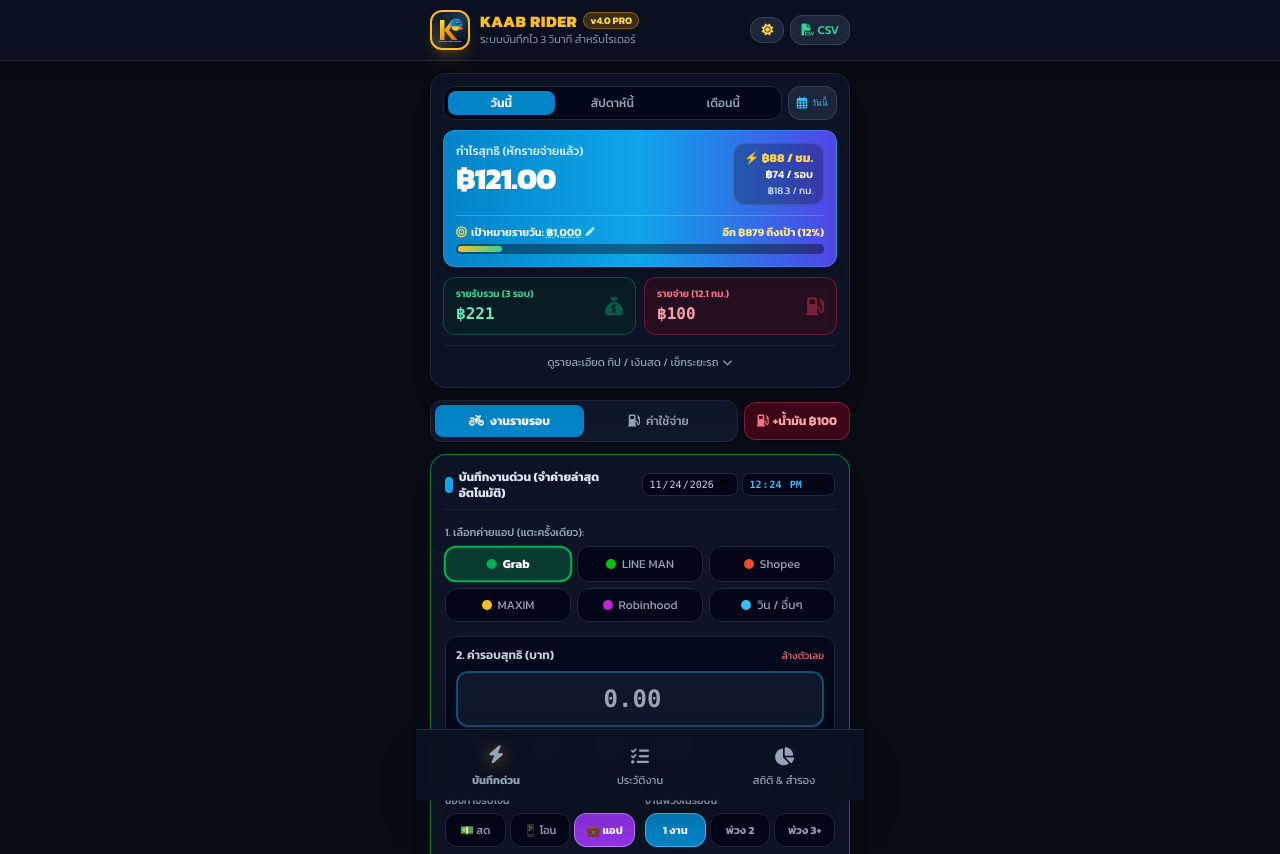
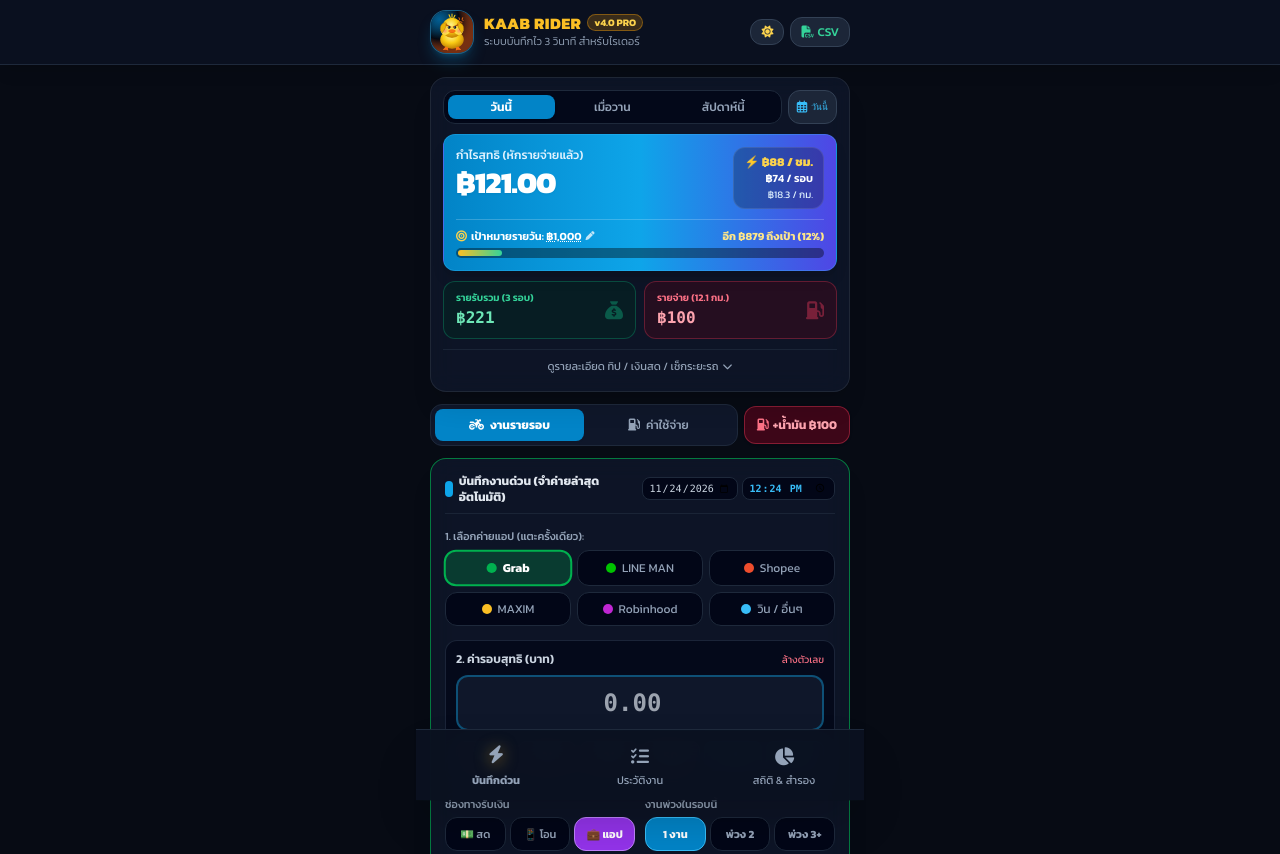
Before and after one commit to NNN-Duck/Rider1, a plain HTML site: page index.html in a window 1280 px wide. Shown: the top 854 px of the page. Drawn offline with nearby package versions, Linux system fonts and the light colour scheme.

Commit message:
Update index.html

```diff
--- a/index.html
+++ b/index.html
@@ -4,6 +4,16 @@
     <meta charset="UTF-8">
     <meta name="viewport" content="width=device-width, initial-scale=1.0, maximum-scale=1.0, user-scalable=no">
     <title>KAAB RIDER PRO v4 - ระบบบันทึกงานไรเดอร์</title>
+
+    <!-- PWA & Home Screen Icon (iOS / Android) -->
+    <meta name="apple-mobile-web-app-capable" content="yes">
+    <meta name="apple-mobile-web-app-status-bar-style" content="black-translucent">
+    <meta name="apple-mobile-web-app-title" content="KAAB RIDER">
+    <meta name="mobile-web-app-capable" content="yes">
+    <meta name="theme-color" content="#070b14">
+    <link rel="apple-touch-icon" sizes="180x180" href="apple-touch-icon.png">
+    <link rel="icon" type="image/png" href="apple-touch-icon.png">
+
     <!-- Tailwind CSS -->
     <script src="https://cdn.tailwindcss.com"></script>
     <!-- FontAwesome Icons -->
@@ -92,25 +102,48 @@
     <header class="bg-[#0b1120]/95 backdrop-blur-md border-b border-slate-800 sticky top-0 z-30 shadow-lg">
         <div class="max-w-md mx-auto px-3.5 py-2.5 flex items-center justify-between">
             <div class="flex items-center space-x-2.5">
-                <!-- K + Cyber Duck Rider SVG Logo -->
-                <div class="w-10 h-10 bg-gradient-to-br from-slate-900 via-slate-800 to-slate-950 rounded-xl flex items-center justify-center shadow-lg shadow-amber-500/20 border-2 border-amber-400 relative overflow-hidden">
-                    <div class="absolute inset-0 bg-gradient-to-tr from-amber-500/20 via-transparent to-sky-500/20 opacity-80"></div>
-                    <svg class="w-8 h-8 relative z-10" viewBox="0 0 64 64" fill="none" xmlns="http://www.w3.org/2000/svg">
-                        <path d="M12 12H21V52H12V12Z" fill="url(#kGrad)" />
-                        <path d="M21 31L36 12H46L30 32L47 52H36L21 33V31Z" fill="url(#kGrad)" />
-                        <path d="M33 21C33 14.5 38 10 45 10C51.5 10 56 14.5 56 21C56 23.5 54.5 25 52 25H35C33.5 25 33 23.5 33 21Z" fill="#0284c7" stroke="#38bdf8" stroke-width="1.2"/>
-                        <path d="M43 15.5H52.5C54.5 15.5 55.5 17 54.5 19.5C53 20.5 49 21 44 21C41.5 21 41 19.5 41.5 18C42 16.5 42.5 15.5 43 15.5Z" fill="#0f172a"/>
-                        <path d="M44 17H51" stroke="#38bdf8" stroke-width="1.8" stroke-linecap="round"/>
-                        <path d="M36 25H51V28C51 31.5 48 33.5 43.5 33.5C39 33.5 36 31.5 36 28V25Z" fill="#facc15"/>
-                        <path d="M49 25.5C54.5 25.5 58 27 57.5 29C57 31 52 31.5 48 30.5L49 25.5Z" fill="#f97316"/>
-                        <path d="M10 55H54" stroke="#38bdf8" stroke-width="2" stroke-linecap="round" stroke-dasharray="16 4 6 4" opacity="0.8"/>
+                <!-- Cute Chubby Duck Icon (Uses apple-touch-icon.png with SVG fallback) -->
+                <div class="w-11 h-11 rounded-2xl flex items-center justify-center shadow-lg shadow-sky-500/25 border border-sky-400/50 relative overflow-hidden bg-slate-950 shrink-0">
+                    <img id="headerDuckImg" src="apple-touch-icon.png" alt="KAAB RIDER" class="w-full h-full object-cover" onerror="this.style.display='none'; document.getElementById('fallbackDuckSvg').style.display='block';">
+                    <!-- Fallback Vector Illustration matching the Chubby Angry Duck -->
+                    <svg id="fallbackDuckSvg" style="display:none;" class="w-full h-full" viewBox="0 0 100 100" xmlns="http://www.w3.org/2000/svg">
                         <defs>
-                            <linearGradient id="kGrad" x1="12" y1="12" x2="47" y2="52" gradientUnits="userSpaceOnUse">
-                                <stop stop-color="#fde047"/>
-                                <stop offset="0.5" stop-color="#f59e0b"/>
-                                <stop offset="1" stop-color="#ea580c"/>
-                            </linearGradient>
+                            <radialGradient id="bgNeon" cx="20%" cy="20%" r="85%">
+                                <stop offset="0%" stop-color="#0284c7" stop-opacity="0.7"/>
+                                <stop offset="55%" stop-color="#050811"/>
+                                <stop offset="100%" stop-color="#ea580c" stop-opacity="0.5"/>
+                            </radialGradient>
+                            <radialGradient id="duckBody" cx="45%" cy="35%" r="60%">
+                                <stop offset="0%" stop-color="#fef08a"/>
+                                <stop offset="55%" stop-color="#facc15"/>
+                                <stop offset="100%" stop-color="#ca8a04"/>
+                            </radialGradient>
+                            <radialGradient id="cheekBlush" cx="50%" cy="50%" r="50%">
+                                <stop offset="0%" stop-color="#fb7185" stop-opacity="0.65"/>
+                                <stop offset="100%" stop-color="#fb7185" stop-opacity="0"/>
+                            </radialGradient>
                         </defs>
+                        <rect width="100" height="100" rx="22" fill="url(#bgNeon)"/>
+                        <path d="M46 16 L43 9 M50 15 L50 7 M54 16 L57 10" stroke="#facc15" stroke-width="2.5" stroke-linecap="round"/>
+                        <ellipse cx="50" cy="68" rx="28" ry="22" fill="url(#duckBody)"/>
+                        <circle cx="50" cy="40" r="24" fill="url(#duckBody)"/>
+                        <circle cx="34" cy="46" r="11" fill="#fde047"/>
+                        <circle cx="66" cy="46" r="11" fill="#fde047"/>
+                        <circle cx="33" cy="47" r="8" fill="url(#cheekBlush)"/>
+                        <circle cx="67" cy="47" r="8" fill="url(#cheekBlush)"/>
+                        <path d="M27 52 C18 44, 22 28, 35 28 C39 28, 37 37, 31 46 Z" fill="#eab308" stroke="#a16207" stroke-width="1"/>
+                        <path d="M73 52 C82 44, 78 28, 65 28 C61 28, 63 37, 69 46 Z" fill="#eab308" stroke="#a16207" stroke-width="1"/>
+                        <path d="M36 33 L47 38" stroke="#b45309" stroke-width="3" stroke-linecap="round"/>
+                        <path d="M64 33 L53 38" stroke="#b45309" stroke-width="3" stroke-linecap="round"/>
+                        <circle cx="43" cy="39" r="3" fill="#0f172a"/>
+                        <circle cx="42" cy="38" r="1" fill="#ffffff"/>
+                        <circle cx="57" cy="39" r="3" fill="#0f172a"/>
+                        <circle cx="56" cy="38" r="1" fill="#ffffff"/>
+                        <path d="M42 46 Q50 41 58 46 Q62 51 50 51 Q38 51 42 46 Z" fill="#f97316"/>
+                        <path d="M44 50 Q50 54 56 50" fill="#ea580c"/>
+                        <path d="M67 16 Q70 20 66 23 M75 16 Q72 20 76 23 M67 27 Q70 23 74 27" stroke="#f97316" stroke-width="2.2" fill="none" stroke-linecap="round"/>
+                        <path d="M34 86 L28 93 L36 92 L41 94 L40 86 Z" fill="#f97316"/>
+                        <path d="M66 86 L72 93 L64 92 L59 94 L60 86 Z" fill="#f97316"/>
                     </svg>
                 </div>
                 <div>
@@ -145,8 +178,8 @@
             <div class="flex items-center justify-between gap-1.5">
                 <div class="grid grid-cols-3 gap-1 flex-1 bg-slate-950/80 p-1 rounded-xl border border-slate-800">
                     <button onclick="setQuickDate('today')" id="btn-quick-today" class="py-1 px-2 bg-sky-600 text-white font-semibold text-xs rounded-lg shadow transition">วันนี้</button>
+                    <button onclick="setQuickDate('yesterday')" id="btn-quick-yesterday" class="py-1 px-2 text-slate-400 font-medium text-xs rounded-lg transition">เมื่อวาน</button>
                     <button onclick="setQuickDate('week')" id="btn-quick-week" class="py-1 px-2 text-slate-400 font-medium text-xs rounded-lg transition">สัปดาห์นี้</button>
-                    <button onclick="setQuickDate('month')" id="btn-quick-month" class="py-1 px-2 text-slate-400 font-medium text-xs rounded-lg transition">เดือนนี้</button>
                 </div>
                 <button onclick="toggleDateDrawer()" class="p-2 bg-slate-800/90 hover:bg-slate-700 text-sky-400 rounded-xl border border-slate-700 text-xs flex items-center gap-1" title="เลือกวันที่เอง">
                     <i class="fa-regular fa-calendar-days"></i>
@@ -404,8 +437,6 @@
                             <div class="flex space-x-1">
                                 <button type="button" onclick="quickSetDist(1)" class="text-[10px] bg-slate-800 text-slate-300 px-1.5 py-0.2 rounded border border-slate-700">1กม.</button>
                                 <button type="button" onclick="quickSetDist(2)" class="text-[10px] bg-slate-800 text-slate-300 px-1.5 py-0.2 rounded border border-slate-700">2กม.</button>
-
-
                             </div>
                         </div>
                         <input type="number" step="0.1" id="tripDistance" inputmode="decimal" oninput="calculateTripFuelEst()" placeholder="0.0" class="w-full bg-slate-950 border border-slate-800 text-slate-200 rounded-xl px-3 py-2 text-sm font-mono focus:ring-1 focus:ring-sky-500 focus:outline-none">
@@ -994,24 +1025,24 @@
             let start = new Date();
             let end = new Date();
 
-            if (type === 'week') {
+            if (type === 'yesterday') {
+                start.setDate(today.getDate() - 1);
+                end.setDate(today.getDate() - 1);
+            } else if (type === 'week') {
                 const day = today.getDay();
                 const diffToMonday = today.getDate() - day + (day === 0 ? -6 : 1);
                 start.setDate(diffToMonday);
                 end.setDate(start.getDate() + 6);
-            } else if (type === 'month') {
-                start = new Date(today.getFullYear(), today.getMonth(), 1);
-                end = new Date(today.getFullYear(), today.getMonth() + 1, 0);
             }
 
             const format = (d) => `${d.getFullYear()}-${String(d.getMonth() + 1).padStart(2, '0')}-${String(d.getDate()).padStart(2, '0')}`;
             document.getElementById('startDate').value = format(start);
             document.getElementById('endDate').value = format(end);
 
-            const badgeText = type === 'today' ? 'วันนี้' : (type === 'week' ? 'สัปดาห์นี้' : 'เดือนนี้');
+            const badgeText = type === 'today' ? 'วันนี้' : (type === 'yesterday' ? 'เมื่อวาน' : 'สัปดาห์นี้');
             document.getElementById('displayDateRangeText').innerText = badgeText;
 
-            ['today', 'week', 'month'].forEach(r => {
+            ['today', 'yesterday', 'week'].forEach(r => {
                 const btn = document.getElementById(`btn-quick-${r}`);
                 btn.className = r === type
                     ? "py-1 px-2 bg-sky-600 text-white font-semibold text-xs rounded-lg shadow transition"
@@ -1023,7 +1054,7 @@
 
         function customDateChanged() {
             document.getElementById('displayDateRangeText').innerText = 'กำหนดเอง';
-            ['today', 'week', 'month'].forEach(r => {
+            ['today', 'yesterday', 'week'].forEach(r => {
                 document.getElementById(`btn-quick-${r}`).className = "py-1 px-2 text-slate-400 font-medium text-xs rounded-lg transition";
             });
             renderDashboard();
```
